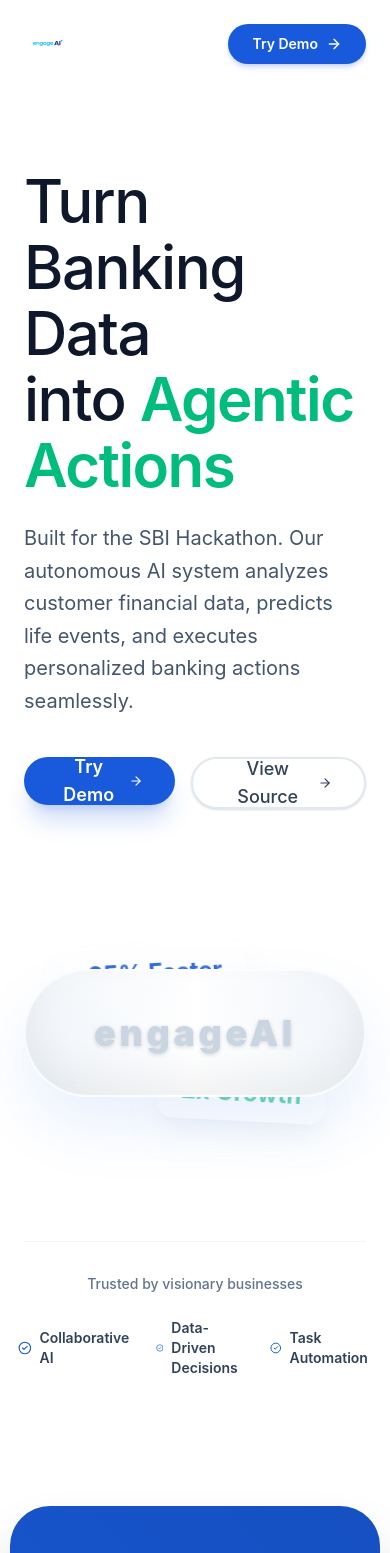
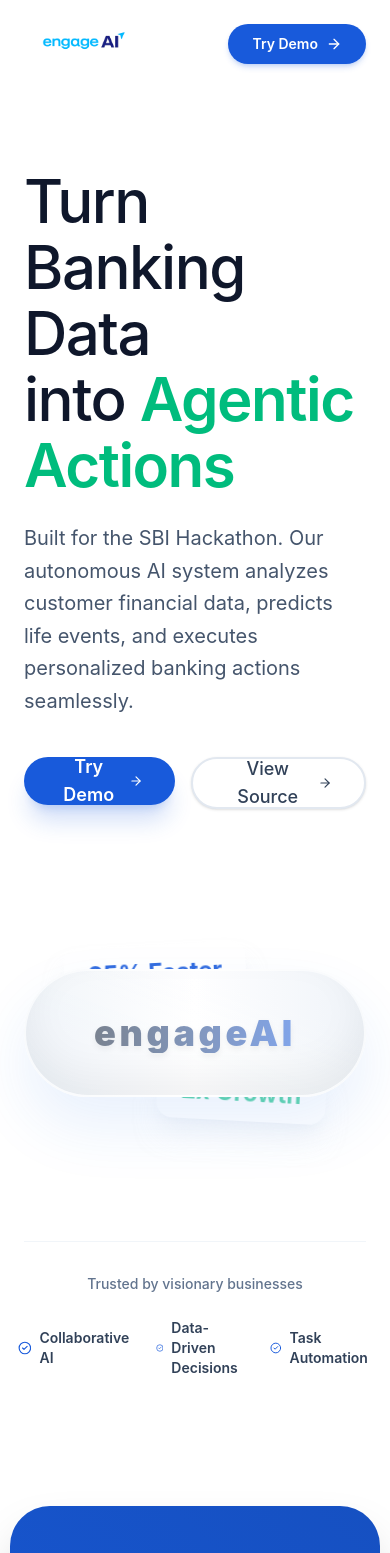
Before and after one commit to aaravgupta0202/engageAI, a React (Vite) app in the folder frontend/: page / in a window 390 px wide. Shown: the top 1553 px of the page. Built offline with nearby package versions, Linux system fonts and the light colour scheme.

Commit message:
Add responsive text sizing and dynamic hover animations to central graphic

```diff
--- a/frontend/src/App.tsx
+++ b/frontend/src/App.tsx
@@ -38,7 +38,7 @@ function App() {
       {!isLanding && (
         <header className="sticky top-0 z-50 bg-white/80 backdrop-blur-md border-b border-slate-200 px-6 py-4 flex justify-between items-center transition-all duration-300 shadow-sm">
           <div className="flex items-center space-x-3 cursor-pointer group" onClick={() => handleNavigate('landing')}>
-            <img src="/favicon.png" alt="engageAI Logo" className="h-8 w-auto group-hover:opacity-80 transition-opacity object-contain" />
+            <img src="/favicon.png" alt="engageAI Logo" className="h-16 md:h-20 w-auto group-hover:opacity-80 transition-opacity object-contain -my-4 scale-110" />
           </div>
 
           <nav className="flex space-x-1">
--- a/frontend/src/components/Footer.tsx
+++ b/frontend/src/components/Footer.tsx
@@ -6,7 +6,7 @@ export default function Footer() {
       <div className="max-w-6xl mx-auto flex flex-col md:flex-row justify-between items-center gap-6">
         <div className="flex flex-col items-center md:items-start space-y-2">
           <div className="flex items-center space-x-2">
-            <img src="/favicon.png" alt="engageAI Logo" className="h-6 w-auto object-contain" />
+            <img src="/favicon.png" alt="engageAI Logo" className="h-16 md:h-20 w-auto object-contain -my-4 scale-110" />
           </div>
           <p className="text-sm text-slate-500 font-medium">Built for the SBI Agentic AI Hackathon</p>
         </div>
--- a/frontend/src/pages/Landing.tsx
+++ b/frontend/src/pages/Landing.tsx
@@ -8,7 +8,7 @@ export default function Landing({ onNavigate }: { onNavigate: (page: string) =>
       {/* Navigation for Landing Only */}
       <header className="w-full max-w-7xl mx-auto px-6 py-6 flex justify-between items-center z-50">
         <div className="flex items-center space-x-3 cursor-pointer group">
-          <img src="/favicon.png" alt="engageAI Logo" className="h-8 w-auto group-hover:opacity-80 transition-opacity object-contain" />
+          <img src="/favicon.png" alt="engageAI Logo" className="h-20 md:h-24 w-auto group-hover:opacity-80 transition-opacity object-contain -my-6 scale-110" />
         </div>
         <div className="hidden md:flex space-x-8 text-sm font-medium text-slate-600">
           <span onClick={() => document.getElementById('capabilities')?.scrollIntoView({ behavior: 'smooth' })} className="cursor-pointer hover:text-sbi-blue transition-colors">Our Capabilities</span>
@@ -52,10 +52,10 @@ export default function Landing({ onNavigate }: { onNavigate: (page: string) =>
           </div>
 
           {/* The Central Shape (simulating the glossy 3D shape from the mockup) */}
-          <div className="w-full max-w-3xl h-32 md:h-48 rounded-full bg-gradient-to-r from-slate-100 via-white to-slate-100 shadow-[inset_0_-20px_40px_rgba(0,0,0,0.05),0_30px_60px_rgba(40,116,240,0.1)] border-2 border-white/50 relative overflow-hidden backdrop-blur-3xl flex items-center justify-center">
+          <div className="w-full max-w-3xl h-32 md:h-48 rounded-full bg-gradient-to-r from-slate-100 via-white to-slate-100 shadow-[inset_0_-20px_40px_rgba(0,0,0,0.05),0_30px_60px_rgba(40,116,240,0.1)] border-2 border-white/50 relative overflow-hidden backdrop-blur-3xl flex items-center justify-center group cursor-default transition-all duration-700 hover:shadow-[inset_0_-20px_40px_rgba(0,0,0,0.05),0_30px_60px_rgba(40,116,240,0.2)]">
              <div className="absolute inset-0 bg-gradient-to-tr from-sbi-blue/10 via-transparent to-indigo-500/10 mix-blend-overlay"></div>
-             <div className="absolute w-[200%] h-full bg-[radial-gradient(ellipse_at_center,_var(--tw-gradient-stops))] from-sbi-blue/5 via-transparent to-transparent animate-[spin_10s_linear_infinite]"></div>
-             <span className="text-4xl md:text-6xl font-black text-slate-300 tracking-widest z-10 drop-shadow-sm">engageAI</span>
+             <div className="absolute w-[200%] h-full bg-[radial-gradient(ellipse_at_center,_var(--tw-gradient-stops))] from-sbi-blue/10 via-transparent to-transparent animate-[spin_8s_linear_infinite] group-hover:animate-[spin_4s_linear_infinite]"></div>
+             <span className="text-4xl sm:text-5xl md:text-7xl font-black bg-clip-text text-transparent bg-gradient-to-r from-[#0A1931] via-[#185ADB] to-[#0A1931] tracking-widest z-10 drop-shadow-md group-hover:scale-110 group-hover:tracking-[0.2em] transition-all duration-700 ease-out bg-[length:200%_auto] animate-[pulse_4s_cubic-bezier(0.4,0,0.6,1)_infinite]">engageAI</span>
           </div>
         </div>
 
```
